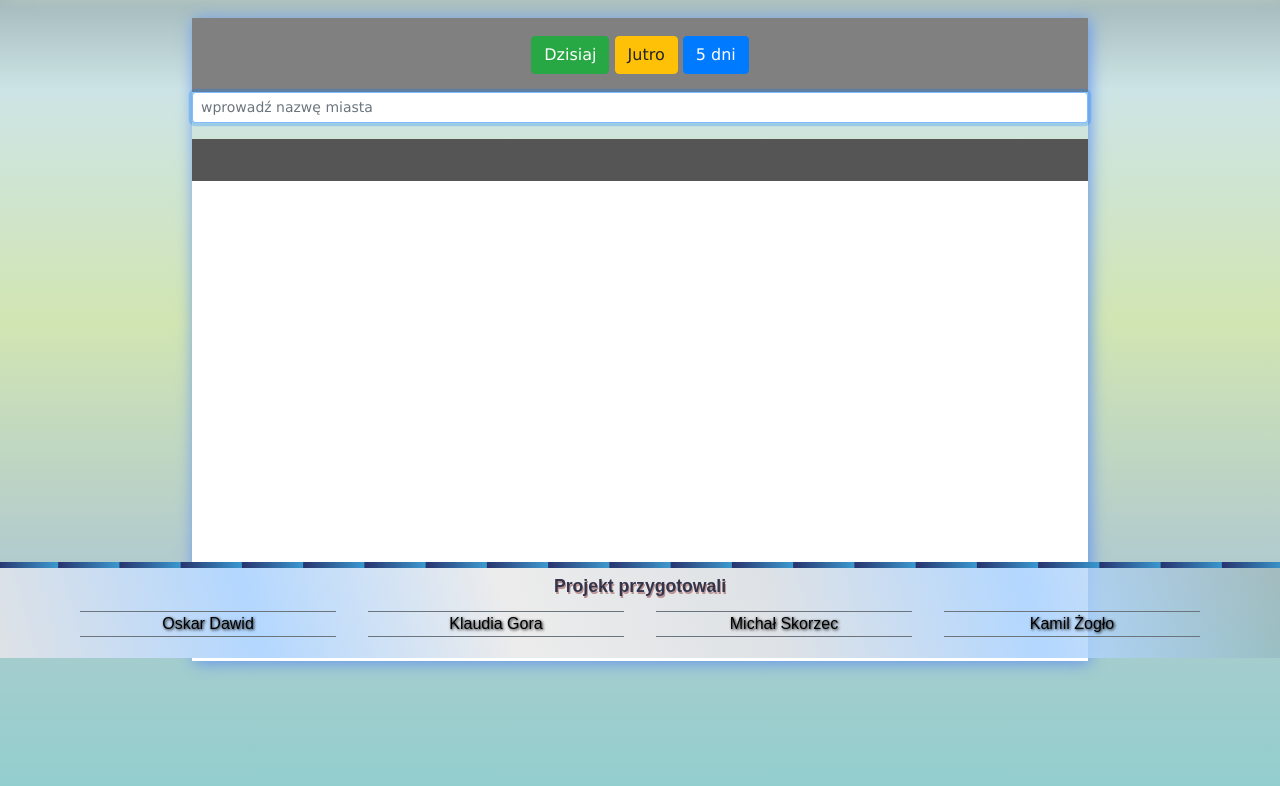
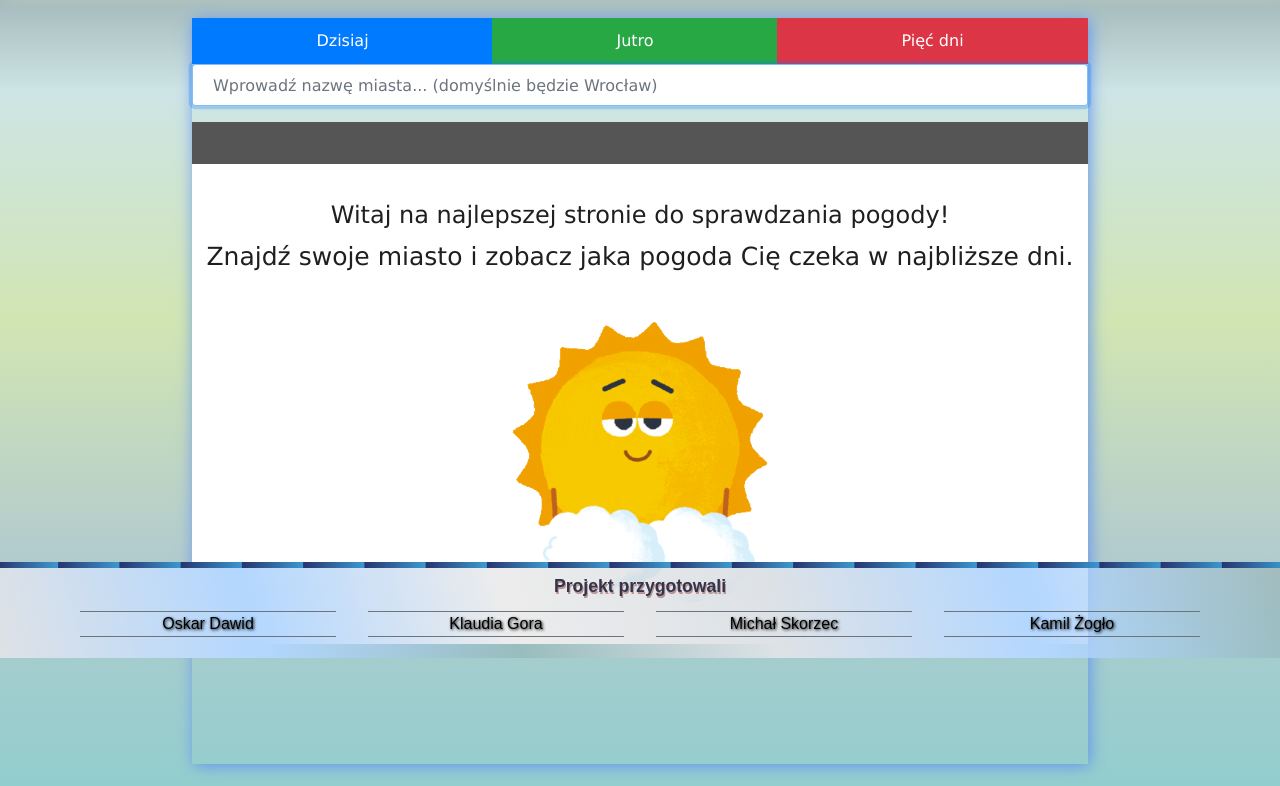
Before and after one commit to kzoglo/CodersCamp_Weather, a website built with webpack: page src/template.html in a window 1280 px wide. Shown: the part 142-928 px from the top of the page. Built offline with nearby package versions, Linux system fonts and the light colour scheme; a web font is replaced by a local one.

Commit message:
add gifs, description
add description and gifs to main page, change btns

```diff
--- a/src/index.js
+++ b/src/index.js
@@ -24,12 +24,15 @@ let doneTypingInterval = 500; // Time in ms (.5 second)
 
 // Calling modules
 nowDay.addEventListener('click', () => {
+    $(".main").html("");
     changeToPresentDay(cityId);
 });
 oneDay.addEventListener('click', () => {
+    $(".main").html("");
     changeToOneDay(cityId);
 });
 fiveDays.addEventListener('click', () => {
+    $(".main").html("");
     changeToFiveDays(cityId);
 });
 
@@ -71,6 +74,7 @@ autocompleteList.addEventListener('click', e => {
         value = value.slice(0, sliceIndex);
         searchCity.value = value;
         cityId = e.target.dataset.city_id;
+        nowDay.click();
     }
 });
 
--- a/src/main.css
+++ b/src/main.css
@@ -173,3 +173,41 @@ body {
   background-color: #555555;
   color: white;
 }
+
+#openText{
+  font-size: 25px;
+  color: rgb(31, 31, 31);
+  text-align: center;
+  height: 100%;
+  width: 100%;
+}
+
+#imgOpen {
+  height:40%;
+  width:40%;
+}
+
+.spaceBottom {
+  height: 15vh;
+}
+
+.btn-group{
+  width: 100%;
+  background: rgb(194, 194, 194);
+}
+
+.btn-n {
+  padding: 10px;
+  border-radius: 0px;
+
+}
+
+#search-city-input{
+  padding: 20px;
+  font-size: 16px;
+}
+
+.imgOpenSun{
+  height: 12%;
+  width: 12%;
+}
--- a/src/modules/weatherNow/nowDays.js
+++ b/src/modules/weatherNow/nowDays.js
@@ -40,7 +40,7 @@ function getSunRiseSet(x){
 }
 
 function afterRender(result) {
- document.getElementById('todayDate').textContent = getTodaysDate();
+ document.getElementById('todayDate').innerHTML = ` Dzisiejsza data:<br> ${getTodaysDate()}`
  const todayObjects = getTodaysObject(result);
  createTempChar(todayObjects);
 
--- a/src/modules/weatherNow/nowStyles.css
+++ b/src/modules/weatherNow/nowStyles.css
@@ -70,7 +70,7 @@
 
 #todayDate{
     color: rgb(41, 41, 41);
-    font-size: 24px;
+    font-size: 20px;
     text-align: center;
     font-family: 'Jomolhari', serif;
 }
--- a/src/template.html
+++ b/src/template.html
@@ -18,25 +18,33 @@
 
 <body>
   <header class="header">
-    <span class="header-title">Pogodynka</span>
+    <span class="header-title">Pogodynka <img src="/src/assets/giphy1.gif" alt="imgOpenSun" class="imgOpenSun"></span>
   </header>
 
   <div class="pagecontent-wrapper">
-    <div class="btn-nav">
-      <button class="btn btn-success" id="nowDay">Dzisiaj</button>
-      <button class="btn btn-warning " id="oneDay">Jutro</button>
-      <button class="btn btn-primary " id="fiveDays">5 dni</button>
+      <div class="btn-group" role="group" aria-label="Basic example">
+      <button class="btn btn-primary btn-n" id="nowDay">Dzisiaj</button>
+      <button class="btn btn-success btn-n" id="oneDay">Jutro</button>
+      <button class="btn btn-danger btn-n" id="fiveDays">Pięć dni</button>
     </div>
     <div class="input-group input-group-sm mb-3 search-city">
-      <input type="text" class="form-control search-city-input" aria-label="Small"
-        aria-describedby="inputGroup-sizing-sm" placeholder="wprowadź nazwę miasta">
+      <input type="text" class="form-control search-city-input"  id="search-city-input" aria-label="Small"
+        aria-describedby="inputGroup-sizing-sm" placeholder="Wprowadź nazwę miasta... (domyślnie będzie Wrocław)">
     </div>
     <div class="cities-wrapper">
       <ul class="autocomplete-list"></ul>
     </div>
     <div id="nameOfCity">&nbsp;</div>
-    <div class="main"></div>
+    <div class="main">
+      <div id ="openText">
+        <br>
+        <h4>Witaj na najlepszej stronie do sprawdzania pogody!</h4>
+        <div id=""> Znajdź swoje miasto i zobacz jaka pogoda Cię czeka w najbliższe dni.</div>
+        <img src="/src/assets/sun.gif" alt="imgOpen" id="imgOpen">
+    </div>
+    </div>
     <div class="div"></div>
+    <div class="spaceBottom">&nbsp;</div>
   </div>
 
   <footer class="footer">
```
Also changed, not shown: src/assets/giphy1.gif (added), src/assets/sun.gif (added).
